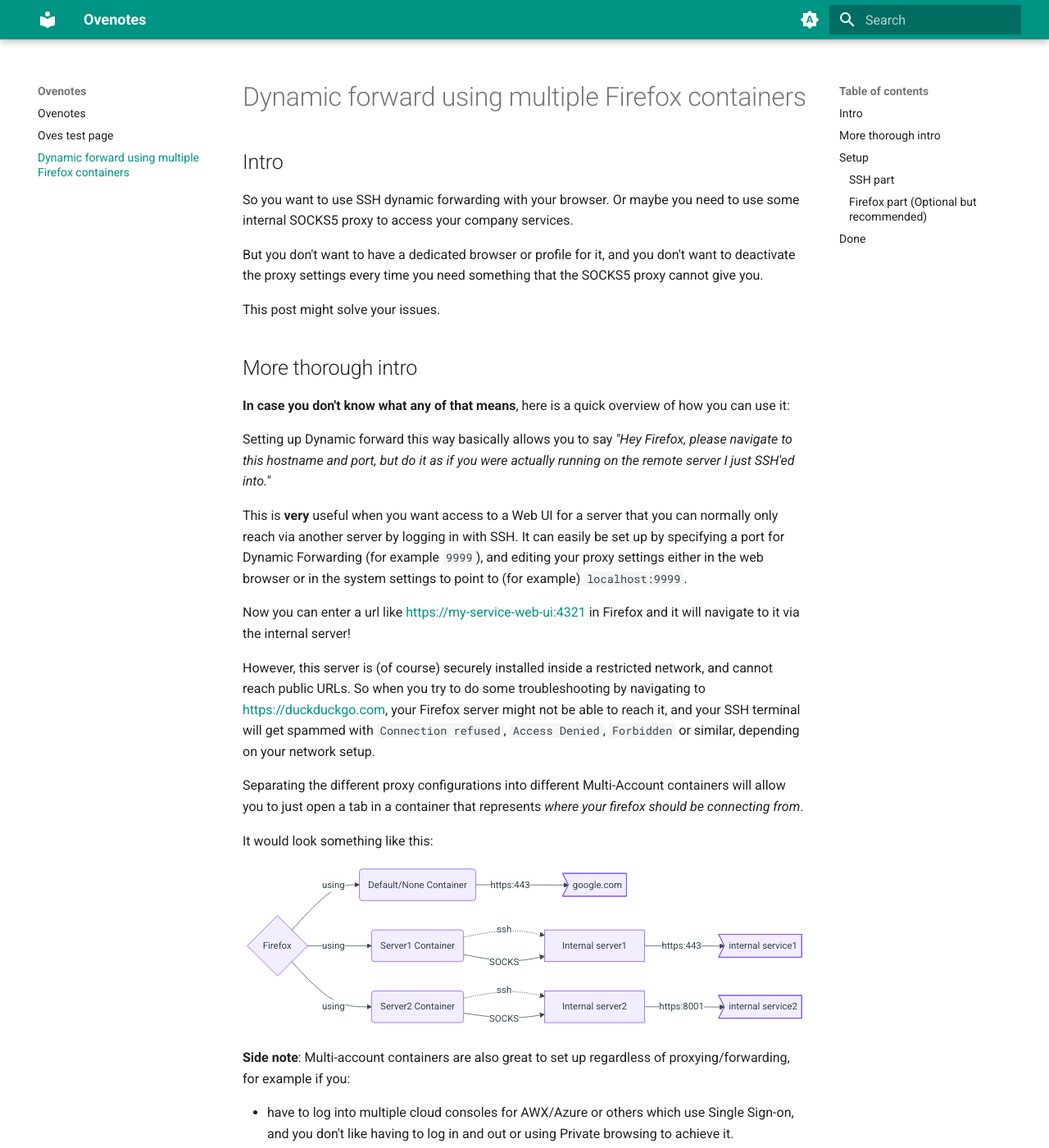
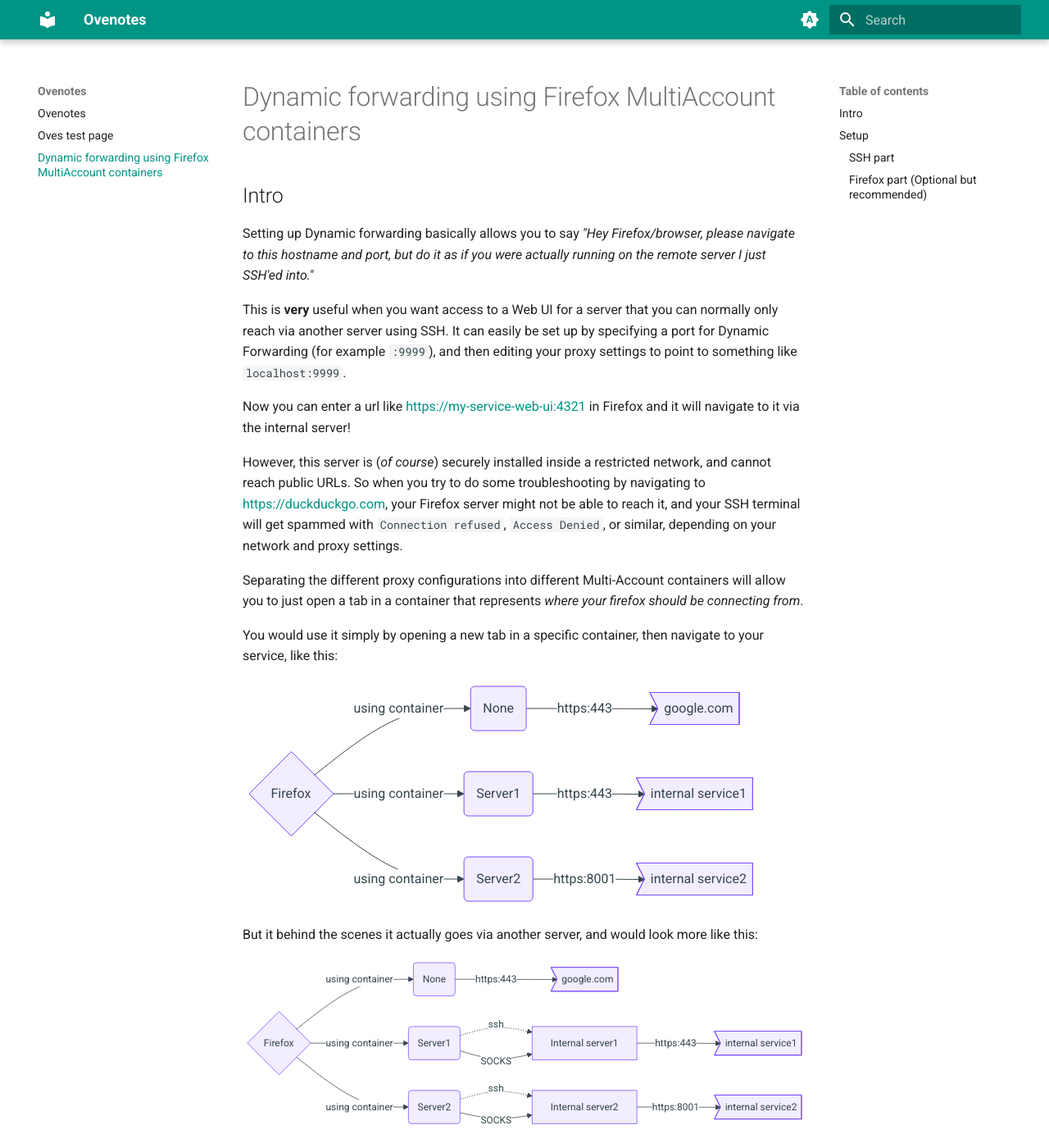
Before and after one commit to oveee92/oveee92.github.io, an MkDocs documentation site: the page built from docs/ssh_dynamic_forward.md, in a window 1280 px wide and 1400 px high. Shown: the whole window at 82% size. Built offline with MkDocs 1.6.1 and Material for MkDocs 9.7.7, drawn with Linux system fonts in a browser that asks for light colours; some of the changed text lies outside the part shown.

Commit message:
Tweaked, added admonitions, etc

````diff
--- a/docs/ssh_dynamic_forward.md
+++ b/docs/ssh_dynamic_forward.md
@@ -1,62 +1,65 @@
-# Dynamic forward using multiple Firefox containers
+# Dynamic forwarding using Firefox MultiAccount containers
 
 ## Intro
 
-So you want to use SSH dynamic forwarding with your browser.
-Or maybe you need to use some internal SOCKS5 proxy to access your company services.
-
-But you don't want to have a dedicated browser or profile for it, and you don't want to
-deactivate the proxy settings every time you need something that the SOCKS5 proxy cannot
-give you.
-
-This post might solve your issues.
-
-## More thorough intro
-
-**In case you don't know what any of that means**, here is a quick overview of how you can use it:
-
-Setting up Dynamic forward this way basically allows you to say *"Hey Firefox, please navigate to
+Setting up Dynamic forwarding basically allows you to say *"Hey Firefox/browser, please navigate to
 this hostname and port, but do it as if you were actually running on the remote server I just SSH'ed
 into."*
 
 This is **very** useful when you want access to a Web UI for a server that you can normally only
-reach via another server by logging in with SSH. It can easily be set up by specifying a port for
-Dynamic Forwarding (for example `9999`), and editing your proxy settings either in the web browser
-or in the system settings to point to (for example) `localhost:9999`.
+reach via another server using SSH. It can easily be set up by specifying a port for Dynamic
+Forwarding (for example `:9999`), and then editing your proxy settings to point to something like
+`localhost:9999`.
 
 Now you can enter a url like <https://my-service-web-ui:4321> in Firefox and it will navigate to it
 via the internal server!
 
-However, this server is (of course) securely installed inside a restricted network, and cannot reach
-public URLs. So when you try to do some troubleshooting by navigating to <https://duckduckgo.com>,
-your Firefox server might not be able to reach it, and your SSH terminal will get spammed with
-`Connection refused`, `Access Denied`, `Forbidden` or similar, depending on your network setup.
+However, this server is (*of course*) securely installed inside a restricted network, and cannot
+reach public URLs. So when you try to do some troubleshooting by navigating to
+<https://duckduckgo.com>, your Firefox server might not be able to reach it, and your SSH terminal
+will get spammed with `Connection refused`, `Access Denied`, or similar, depending on your network
+and proxy settings.
 
 Separating the different proxy configurations into different Multi-Account containers will allow you
 to just open a tab in a container that represents *where your firefox should be connecting from*.
 
-It would look something like this:
+You would use it simply by opening a new tab in a specific container, then navigate to your
+service, like this:
 
 ``` mermaid
 graph LR
   A{Firefox}
-  A -->|using| B(Default/None Container) -->|https:443| H>google.com]
-  A -->|using| C(Server1 Container) -.->|ssh| X[Internal server1]
+  A -->|using container| B(None) -->|https:443| H>google.com]
+  A -->|using container| C(Server1)
+  C -->|https:443| I>internal service1]
+  A -->|using container| D(Server2)
+  D -->|https:8001| J>internal service2]
+```
+
+But it behind the scenes it actually goes via another server, and would look more like this:
+
+``` mermaid
+graph LR
+  A{Firefox}
+  A -->|using container| B(None) -->|https:443| H>google.com]
+  A -->|using container| C(Server1) -.->|ssh| X[Internal server1]
   X -->|https:443| I>internal service1]
-  A -->|using| D(Server2 Container) -.->|ssh| Y[Internal server2]
+  A -->|using container| D(Server2) -.->|ssh| Y[Internal server2]
   Y -->|https:8001| J>internal service2]
 
   C -->|SOCKS| X
   D -->|SOCKS| Y
 ```
 
-**Side note**: Multi-account containers are also great to set up regardless of proxying/forwarding, for
-example if you:
+!!! tip Side note!
 
-- have to log into multiple cloud consoles for AWX/Azure or others which use Single Sign-on, and
-  you don't like having to log in and out or using Private browsing to achieve it.
-- want to have something like a facebook, discord or youtube account logged in, but you don't want
-  to mix work and personal profiles.
+    Multi-account containers are also great to set up regardless of proxying/forwarding, for
+    example if you:
+
+    - have to log into multiple cloud consoles for AWX/Azure or others which use Single Sign-on, and
+      you don't like having to log in and out or using Private browsing to achieve it.
+    - want to have something like a Facebook, Discord or Youtube account logged in, but you don't want
+      to mix work and personal profiles.
 
 This setup has worked really well for me, you might want to give it a try!
 
@@ -107,9 +110,9 @@
 if you need access to services in multiple separated zones.
 
 
-## Done
+!!! success Done!
 
-You can now browse whatever you would have access to on the remote server, as long as you:
+    You can now browse whatever you would have access to on the remote server, as long as you:
 
-1. have opened an SSH session to it
-2. open it in the relevant container
+    1. Have opened an SSH session to it
+    2. Open it using the relevant MultiAccount container
````
Also changed, not shown: other parts of docs/ssh_dynamic_forward.md (+1 -1 lines).
